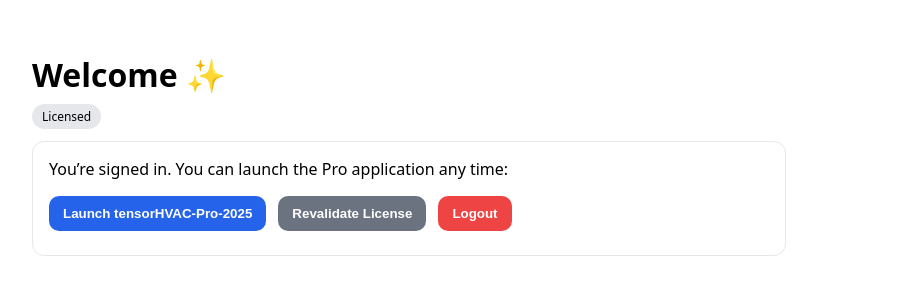
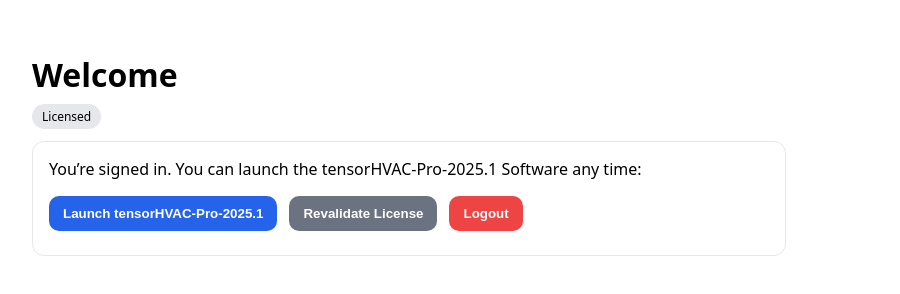
Before and after one commit to Caesar3142/tensorCFD-lincese-validation, an Electron app: page src/app.html in a window 900 px wide. Drawn offline with Linux system fonts and the light colour scheme.

Commit message:
clean up

```diff
--- a/main.js
+++ b/main.js
@@ -1,8 +1,3 @@
-// main.js
-// tensorCFD-license-validation — Electron main process (ESM)
-// Validates license and launches tensorHVAC-Pro-2025 ONLY on button click,
-// with robust Windows launch fallbacks, PID feedback, a persistent path override,
-// and clear license diagnostics.
 
 import { app, BrowserWindow, ipcMain, dialog } from "electron";
 import path from "path";
--- a/src/app.html
+++ b/src/app.html
@@ -7,7 +7,7 @@
                  script-src 'self';
                  style-src 'self' 'unsafe-inline'">
   <meta name="viewport" content="width=device-width, initial-scale=1.0" />
-  <title>tensorCFD License — Licensed</title>
+  <title>tensorHVAC-Pro-2025.1 License — Licensed</title>
   <style>
     :root {
       color-scheme: light dark;
@@ -46,13 +46,13 @@
   </style>
 </head>
 <body>
-  <h1>Welcome ✨</h1>
+  <h1>Welcome </h1>
   <span class="tag" aria-label="License status">Licensed</span>
   <div class="card">
-    <p>You’re signed in. You can launch the Pro application any time:</p>
+    <p>You’re signed in. You can launch the tensorHVAC-Pro-2025.1 Software any time:</p>
     <div class="row">
       <button id="launchProBtn" class="btn btn-primary" aria-label="Launch tensorHVAC-Pro-2025">
-        Launch tensorHVAC-Pro-2025
+        Launch tensorHVAC-Pro-2025.1
       </button>
       <button id="revalidateBtn" class="btn btn-secondary" aria-label="Revalidate license now">
         Revalidate License
@@ -64,12 +64,6 @@
     <div id="status" role="status" aria-live="polite"></div>
   </div>
 
-  <!-- External renderer script to satisfy CSP (no inline scripts).
-       It should attach click handlers to:
-       - #launchProBtn -> ipcRenderer.invoke('pro:launch')
-       - #revalidateBtn -> ipcRenderer.invoke('license:revalidateNow')
-       - #logoutBtn -> ipcRenderer.invoke('app:logout')
-       and update #status with results. -->
   <script src="appRenderer.js"></script>
 </body>
 </html>
--- a/src/appRenderer.js
+++ b/src/appRenderer.js
@@ -1,5 +1,3 @@
-// appRenderer.js — renderer for app.html
-// Attaches button handlers for launching Pro, revalidating license, and logout
 
 (function () {
   const launchBtn = document.getElementById("launchProBtn");
```
Also changed, not shown: package.json (+4 -16 lines), src/index.html (+1 -1 lines), 1 other file.
